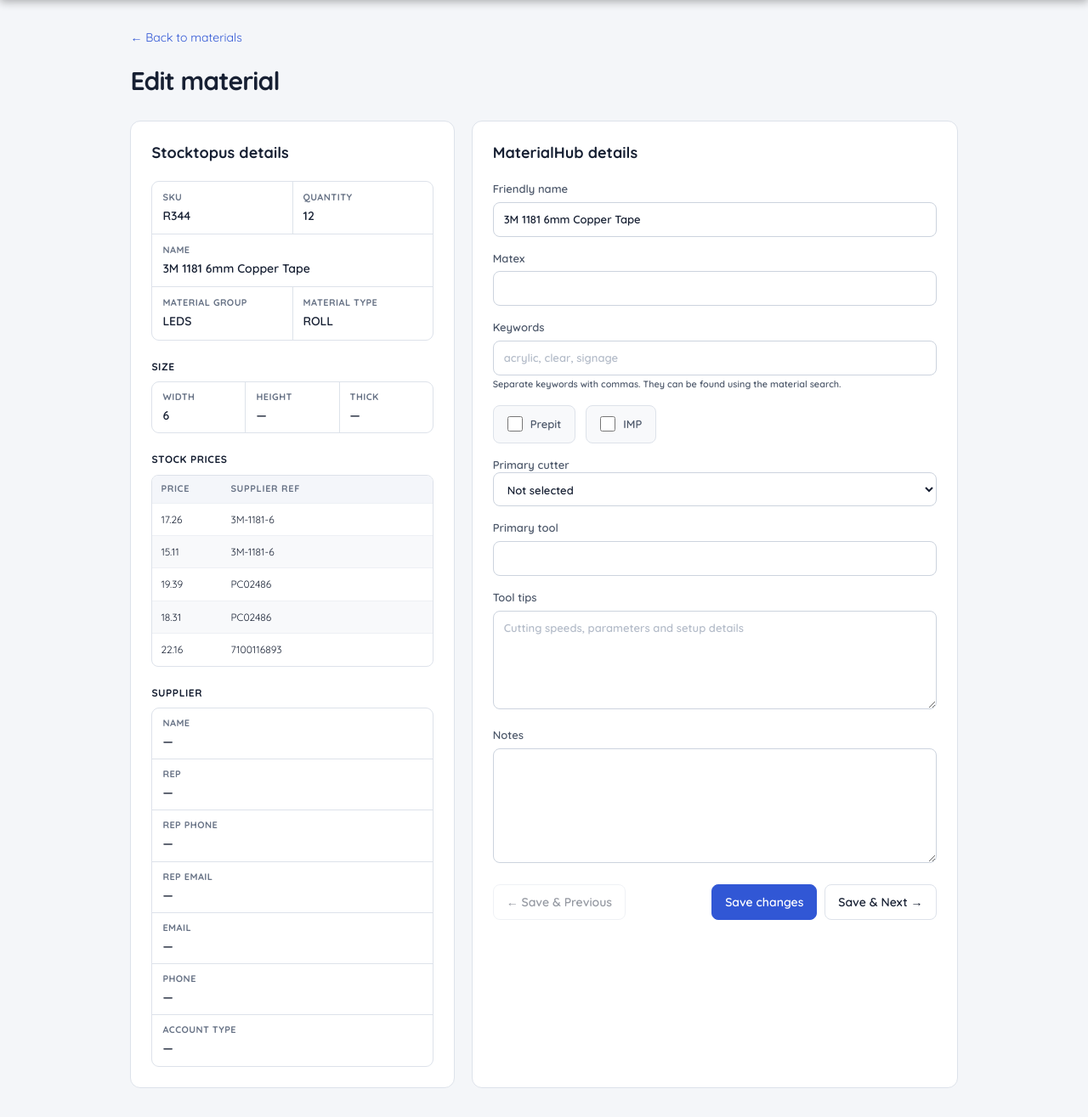
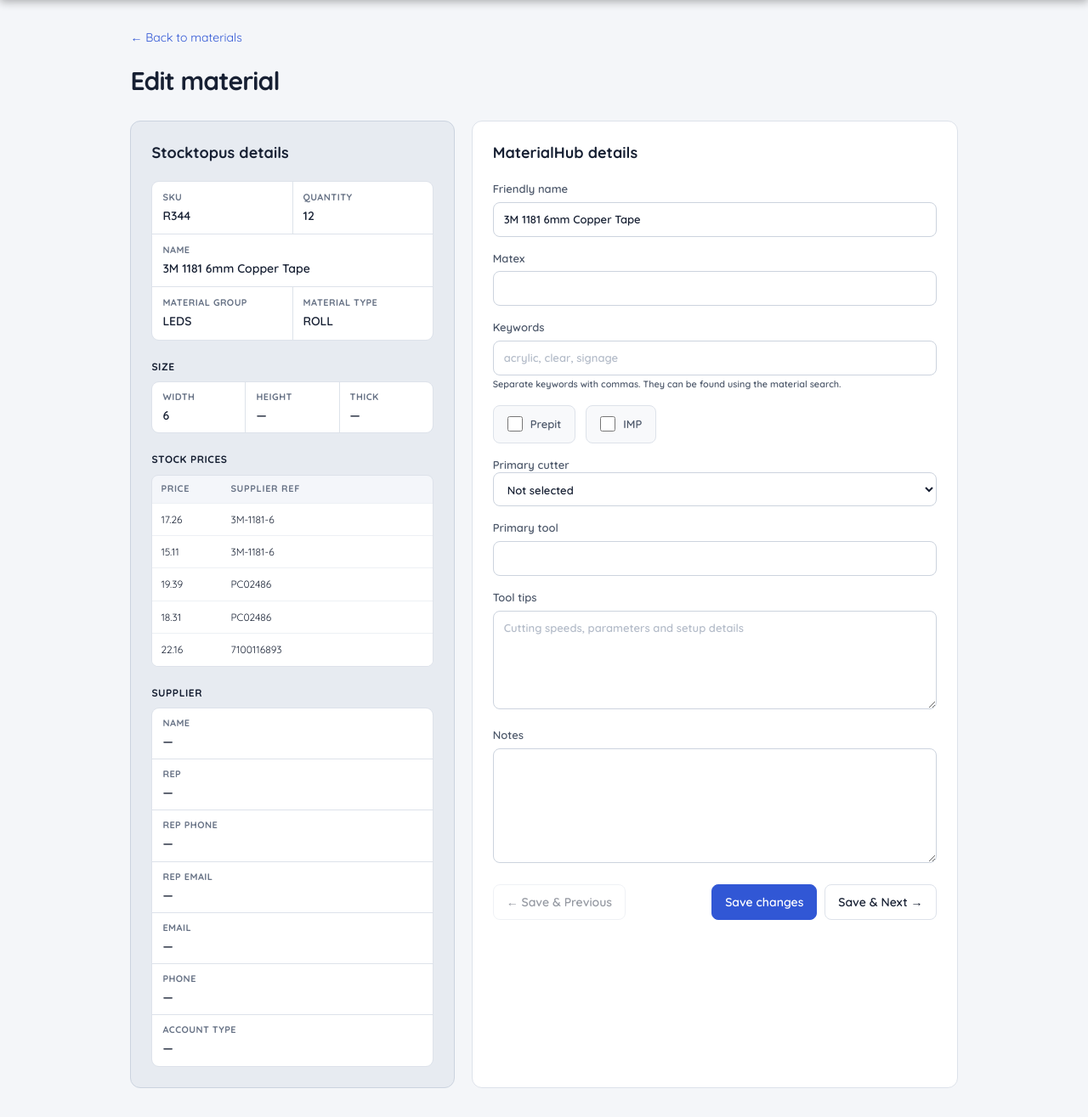
Before and after one commit to Ocsor/MaterialHub, a FastAPI app: page /materials/1/edit in a window 1280 px wide. Shown: the part 66-1381 px from the top of the page at 85% size. Run offline with FastAPI, Linux system fonts and the light colour scheme; data comes from the database, SQL or seed files in the repository.

Commit message:
more style changes

```diff
--- a/app/static/inline-edit.css
+++ b/app/static/inline-edit.css
@@ -4,6 +4,11 @@ main {
 
 .edit-grid {
   grid-template-columns: minmax(360px, .9fr) minmax(500px, 1.35fr);
+}
+
+.stocktopus-panel {
+  border-color: #cbd3df;
+  background: #e7ebf1;
 }
 
 .sku-pill {
@@ -96,6 +101,10 @@ input::placeholder,
 textarea::placeholder {
   color: #b4bcc9;
   opacity: 1;
+}
+
+.form textarea {
+  resize: vertical;
 }
 
 .record-position {
@@ -299,8 +308,9 @@ textarea::placeholder {
   overflow-wrap: anywhere;
 }
 
-.stocktopus-table tbody tr:nth-child(even) {
-  background: #f8f9fb;
+.stocktopus-table tbody tr,
+.stocktopus-table tbody td {
+  background: #fff;
 }
 
 .stocktopus-empty {
--- a/app/templates/edit_material.html
+++ b/app/templates/edit_material.html
@@ -6,7 +6,7 @@
   <div><h1>Edit material</h1></div>
 </section>
 <div class="edit-grid">
-  <section class="card">
+  <section class="card stocktopus-panel">
     <h2>Stocktopus details</h2>
     <div class="stocktopus-fields">
       <div class="stocktopus-overview">
```
